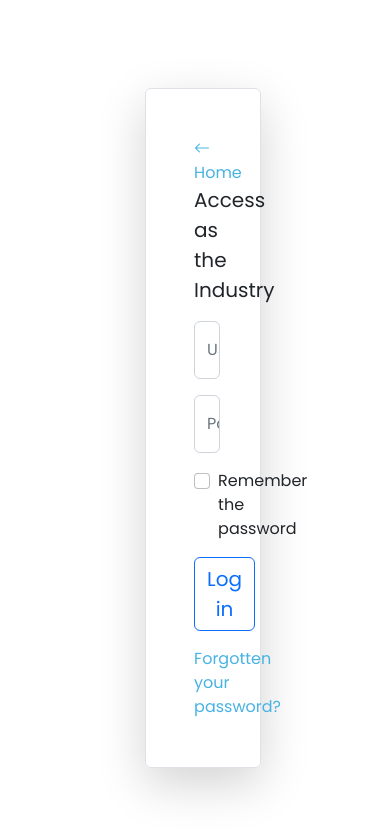
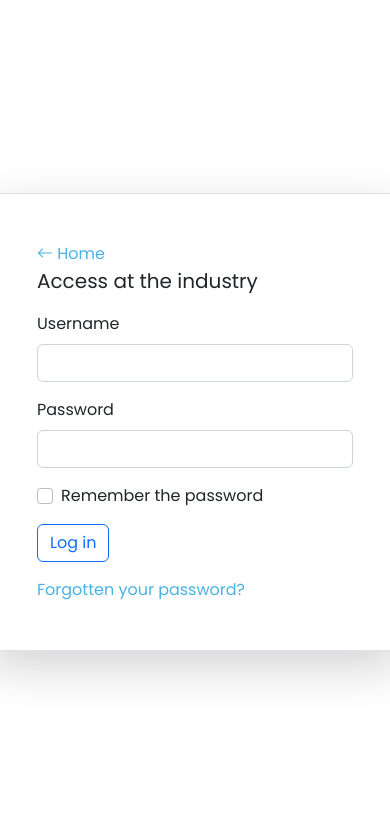
Before and after one commit to lazlanrafar/talent-hub, a plain HTML site: page form-industry-login.html in a window 390 px wide. Drawn offline with Linux system fonts and the light colour scheme.

Commit message:
modified responsive form login

```diff
--- a/form-industry-login.html
+++ b/form-industry-login.html
@@ -41,28 +41,33 @@
     <link rel="stylesheet" href="assets/css/page-student-detail.css" />
   </head>
   <body>
-    <div class="p-5 mt-3 ms-3">
+    <div class="row justify-content-center align-items-center vh-100">
       <form
-        class="shadow-lg p-3 mb-5 bg-body-tertiary rounded container border rounded col-5 col-md-4 p-5 mt-4"
+        class="shadow-lg bg-body-tertiary border rounded col-12 col-sm-6 col-md-5 col-lg-4 col-xl-4 p-5"
       >
         <a href="index.html"> <i class="bi bi-arrow-left"></i> Home </a>
-        <p class="mb-3 fs-5">Access as the Industry</p>
-        <div class="form-floating mb-3">
+        <p class="mb-3 fs-5">Access at the industry</p>
+        <div class="mb-3">
+          <label for="exampleFormControlInput1" class="form-label"
+            >Username</label
+          >
           <input
+            type="text"
             class="form-control"
-            placeholder="Leave a comment here"
-            id="floatingTextarea"
+            id="exampleFormControlInput1"
+            placeholder=""
           />
-          <label for="floatingTextarea" class="text-secondary">Username</label>
         </div>
-        <div class="form-floating mb-3">
+        <div class="mb-3">
+          <label for="exampleFormControlInput1" class="form-label"
+            >Password</label
+          >
           <input
             type="password"
             class="form-control"
-            placeholder="Leave a comment here"
-            id="floatingTextarea"
+            id="exampleFormControlInput1"
+            placeholder=""
           />
-          <label for="floatingTextarea" class="text-secondary">Password</label>
         </div>
         <div class="mb-3 form-check">
           <input type="checkbox" class="form-check-input" id="exampleCheck1" />
@@ -70,9 +75,7 @@
             >Remember the password</label
           >
         </div>
-        <button type="submit" class="btn btn-outline-primary fs-5">
-          Log in
-        </button>
+        <button type="submit" class="btn btn-outline-primary">Log in</button>
         <div class="mt-3">
           <a href="#">Forgotten your password?</a>
         </div>
```
Also changed, not shown: form-polibatam-login.html (+17 -14 lines).
